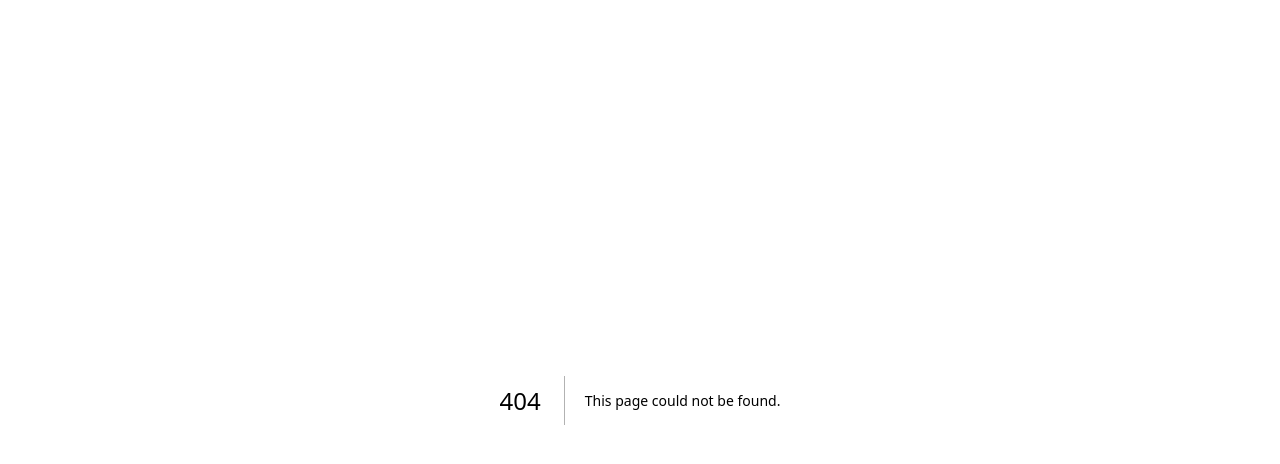
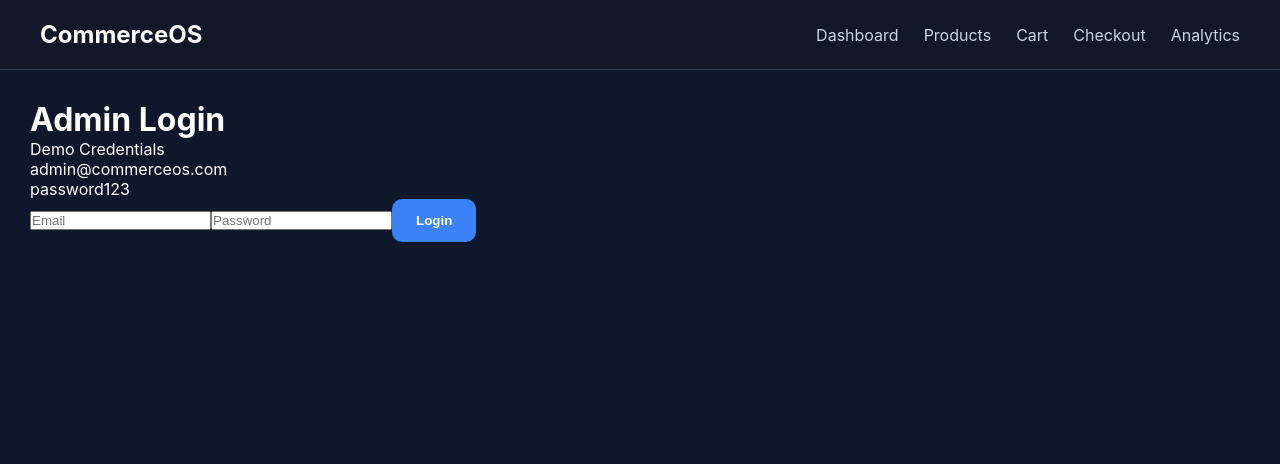
Before and after one commit to tanisharoy222005-collab/ecommerce-platform-admin-suite, a Next.js app: page /login in a window 1280 px wide. Before the commit this address had no page. Shown: the top 464 px of the page. Built offline with nearby package versions, Linux system fonts and the light colour scheme.

Commit message:
Add login component with authentication logic

```diff
--- /dev/null
+++ b/pages/login.js
@@ -0,0 +1,104 @@
+import { useState } from "react";
+import { useRouter } from "next/router";
+import Layout from "../components/Layout";
+
+export default function Login() {
+
+  const router = useRouter();
+
+  const [email,setEmail] =
+    useState("");
+
+  const [password,setPassword] =
+    useState("");
+
+  const [error,setError] =
+    useState("");
+
+  const handleLogin = () => {
+
+    if(
+      email ===
+      "admin@commerceos.com" &&
+      password ===
+      "password123"
+    ){
+
+      localStorage.setItem(
+        "token",
+        "authenticated"
+      );
+
+      router.push("/admin");
+
+      return;
+    }
+
+    setError(
+      "Invalid credentials"
+    );
+  };
+
+  return (
+
+    <Layout>
+
+      <div
+        className="login-card"
+      >
+
+        <h1>
+          Admin Login
+        </h1>
+
+        <p>
+          Demo Credentials
+        </p>
+
+        <p>
+          admin@commerceos.com
+        </p>
+
+        <p>
+          password123
+        </p>
+
+        <input
+          placeholder="Email"
+          value={email}
+          onChange={(e)=>
+            setEmail(
+              e.target.value
+            )
+          }
+        />
+
+        <input
+          type="password"
+          placeholder="Password"
+          value={password}
+          onChange={(e)=>
+            setPassword(
+              e.target.value
+            )
+          }
+        />
+
+        {error && (
+          <span className="error">
+            {error}
+          </span>
+        )}
+
+        <button
+          className="primary-btn"
+          onClick={handleLogin}
+        >
+          Login
+        </button>
+
+      </div>
+
+    </Layout>
+  );
+}
```
